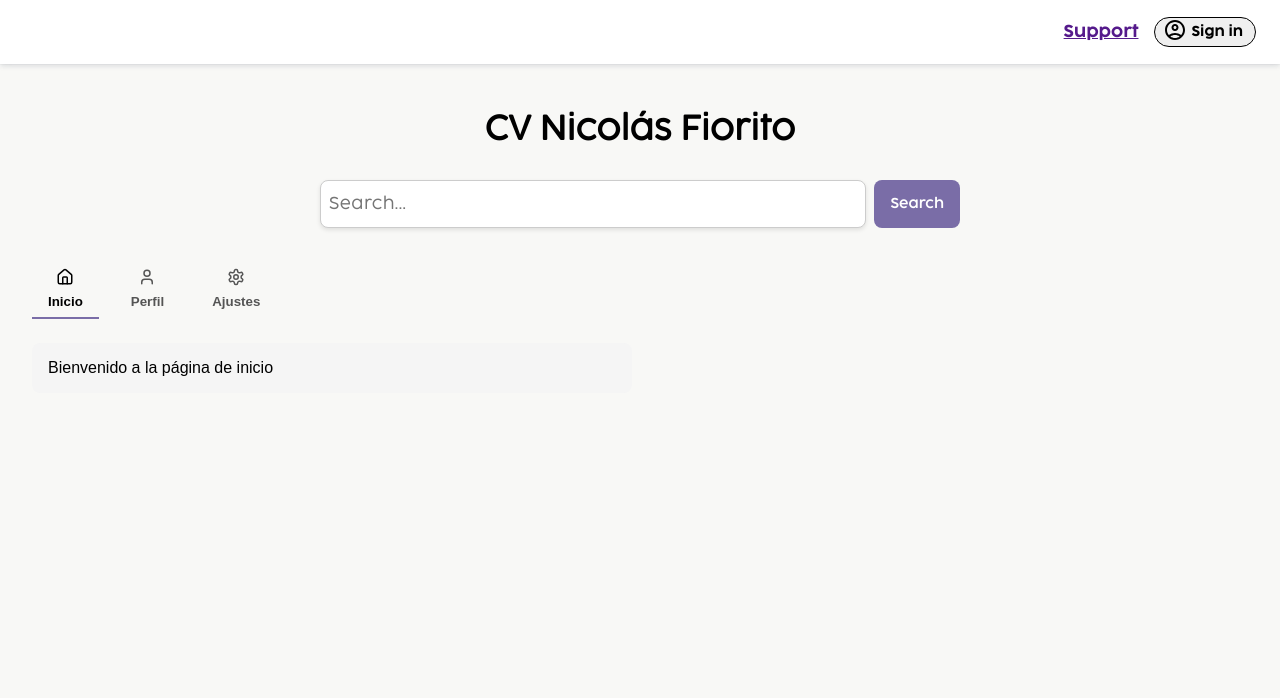
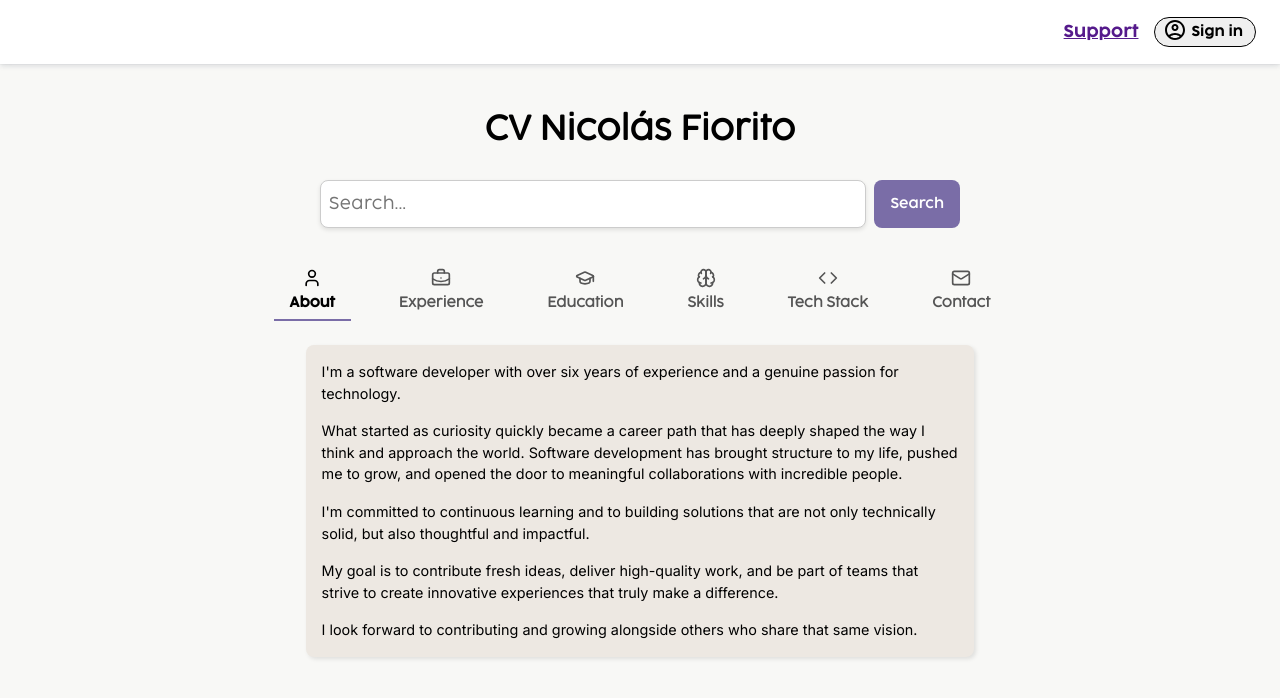
Before and after one commit to NFMdev/sembo-cv-project, a React (Vite) app: page / in a window 1280 px wide. Shown: the top 698 px of the page. Built offline with nearby package versions, Linux system fonts and the light colour scheme.

Commit message:
Created item tab topics
+ Created about and experience components
+ Refactor item and item-tab components

```diff
--- a/src/components/items-tab/item-tab.css
+++ b/src/components/items-tab/item-tab.css
@@ -1,12 +1,14 @@
+@import url('https://fonts.googleapis.com/css2?family=Inter:ital,opsz,wght@0,14..32,100..900;1,14..32,100..900&family=Montserrat:ital,wght@0,100..900;1,100..900&display=swap');
+
 .tab-container {
-  max-width: 600px;
   margin: 2rem;
-  font-family: sans-serif;
+  place-self: center;
 }
 
 .tab-buttons {
   display: flex;
-  gap: 1rem;
+  gap: 2rem;
+  place-self: center;
   padding-bottom: 0.5rem;
 }
 
@@ -22,16 +24,25 @@
   font-weight: bold;
   color: #555;
   border-bottom: 2px solid transparent;
+  font-family: 'Cocogoose Pro Light';
 }
 
 .tab-button.active {
   color: #000;
   border-color: #7a6da7;
+  font-family: 'Cocogoose Pro Semilight';
 }
 
 .tab-content {
   margin-top: 1rem;
-  padding: 1rem;
-  background: #f5f5f5;
-  border-radius: 8px;
+  margin-left: auto;
+  margin-right: auto;
+  max-width: 55%;
+  font-family: 'Inter', sans-serif;
+  font-size: 0.9rem;
+  line-height: 1.5;
 }
+
+.tab-content p + * {
+  margin-top: 1rem;
+}
--- a/src/components/items-tab/item-tab.tsx
+++ b/src/components/items-tab/item-tab.tsx
@@ -1,15 +1,21 @@
 import { useState } from 'react';
 import './item-tab.css';
 import { Item } from './item';
+import { About } from './topics/about/about';
+import { Experience } from './topics/experience/experience';
 
 const tabs = [
-    { name: "Inicio", icon: "home" },
-    { name: "Perfil", icon: "user" },
-    { name: "Ajustes", icon: "settings" },
+    { name: "About", icon: "user" },
+    { name: "Experience", icon: "experience" },
+    { name: "Education", icon: "education" },
+    { name: "Skills", icon: "skills" },
+    { name: "Tech Stack", icon: "stack" },
+    { name: "Contact", icon: "mail" },
+
 ];
 
 export function ItemTab() {
-    const [activeTab, setActiveTab] = useState<string>("Inicio");
+    const [activeTab, setActiveTab] = useState<string>("About");
 
     return (
         <div className="tab-container">
@@ -24,9 +30,12 @@ export function ItemTab() {
                 ))}
             </div>
             <div className="tab-content">
-                {activeTab === "Inicio" && <p>Bienvenido a la página de inicio</p>}
-                {activeTab === "Perfil" && <p>Este es tu perfil</p>}
-                {activeTab === "Ajustes" && <p>Aquí puedes cambiar configuraciones</p>}
+                {activeTab === "About" && About()}
+                {activeTab === "Experience" && Experience()}
+                {activeTab === "Education" && <p>Education</p>}
+                {activeTab === "Skills" && <p>Skills</p>}
+                {activeTab === "Tech Stack" && <p>Tech Stack</p>}
+                {activeTab === "Contact" && <p>Contact</p>}
             </div>
         </div>
     );
--- a/src/components/items-tab/item.tsx
+++ b/src/components/items-tab/item.tsx
@@ -1,9 +1,19 @@
-import { Home, User, Settings } from "lucide-react";
+import {
+    User,
+    BriefcaseBusiness,
+    GraduationCap,
+    Brain,
+    Code,
+    Mail
+} from "lucide-react";
 
 export const iconMap: Record<string, React.ElementType> = {
-  home: Home,
-  user: User,
-  settings: Settings,
+    user: User,
+    experience: BriefcaseBusiness,
+    education: GraduationCap,
+    skills: Brain,
+    stack: Code,
+    mail: Mail,
 };
 
 type ItemProps = {
@@ -21,7 +31,7 @@ export function Item({name, icon, isActive, onClick}: ItemProps) {
             className={`tab-button ${isActive ? "active" : ""}`}
             onClick={onClick}
         >
-            {Icon && <Icon size={18}/>}
+            {Icon && <Icon size={20}/>}
             {name}
         </button>
     );
--- /dev/null
+++ b/src/components/items-tab/topics/about/about.css
@@ -0,0 +1,6 @@
+.about-container {
+    background: #ede8e2;
+    box-shadow: 2px 2px 4px rgba(0, 0, 0, 0.1);
+    border-radius: 8px;
+    padding: 1rem;
+}
--- /dev/null
+++ b/src/components/items-tab/topics/about/about.tsx
@@ -0,0 +1,23 @@
+import './about.css';
+
+export function About() {
+    return (
+        <div className="about-container">
+            <p>
+                I'm a software developer with over six years of experience and a genuine passion for technology.
+            </p>
+            <p>
+                What started as curiosity quickly became a career path that has deeply shaped the way I think and approach the world. Software development has brought structure to my life, pushed me to grow, and opened the door to meaningful collaborations with incredible people.
+            </p>
+            <p>
+                I'm committed to continuous learning and to building solutions that are not only technically solid, but also thoughtful and impactful.
+            </p>
+            <p>
+                My goal is to contribute fresh ideas, deliver high-quality work, and be part of teams that strive to create innovative experiences that truly make a difference.
+            </p>
+            <p>
+                I look forward to contributing and growing alongside others who share that same vision.
+            </p>
+        </div>
+    );
+}
--- /dev/null
+++ b/src/components/items-tab/topics/experience/experience-card.tsx
@@ -0,0 +1,25 @@
+import './experience.css';
+
+type CardProps = {
+    company: string;
+    title: string;
+    description: string;
+    technologies: string[];
+}
+
+export function ExperienceCard({ company, title, description, technologies }: CardProps) {
+    return (
+        <div className="card-container">
+            <div className="experience-header">
+                <h3 className="experience-title">{company}</h3>
+                <span className="experience-company">{title}</span>
+            </div>
+            <p className="experience-description">{description}</p>
+            <div className="experience-tech">
+                {technologies.map((tech, index) => (
+                    <span key={index} className="tech-badge">{tech}</span>
+                ))}
+            </div>
+        </div>
+    );
+}
--- /dev/null
+++ b/src/components/items-tab/topics/experience/experience.css
@@ -0,0 +1,66 @@
+.experience-container {
+    display: flex;
+    flex-direction: row;
+    gap: 2rem;
+}
+
+.card-container {
+    background: #ede8e2;
+    box-shadow: 2px 2px 4px rgba(0, 0, 0, 0.1);
+    border-radius: 8px;
+    padding: 1rem;
+    transition: transform 0.2s ease, box-shadow 0.2s ease;
+  }
+
+  .experience-card:hover {
+    transform: translateY(-4px);
+    box-shadow: 0 12px 32px rgba(0, 0, 0, 0.08);
+  }
+
+  .experience-header {
+    display: flex;
+    flex-direction: column;
+    gap: 0.25rem;
+    margin-bottom: 0.75rem;
+  }
+
+  .experience-title {
+    font-size: 1.25rem;
+    font-weight: 600;
+    color: #111827;
+    margin: 0;
+  }
+
+  .experience-company {
+    font-size: 1rem;
+    font-weight: 400;
+    color: #6b7280;
+  }
+
+  .experience-description {
+    font-size: 1rem;
+    color: #374151;
+    line-height: 1.6;
+  }
+
+  .experience-tech {
+    margin-top: 1rem;
+    display: flex;
+    flex-wrap: wrap;
+    gap: 0.5rem;
+  }
+
+  .tech-badge {
+    background-color: #f3f4f6;
+    color: #111827;
+    font-size: 0.75rem;
+    font-weight: 500;
+    padding: 0.35rem 0.75rem;
+    border-radius: 9999px;
+    border: 1px solid #e5e7eb;
+    transition: background-color 0.2s ease;
+  }
+
+  .tech-badge:hover {
+    background-color: #e5e7eb;
+  }
--- /dev/null
+++ b/src/components/items-tab/topics/experience/experience.tsx
@@ -0,0 +1,23 @@
+import { ExperienceCard } from './experience-card';
+import './experience.css'
+
+export function Experience() {
+    // Pendiente: Agregar vídeos de los proyectos realizados en cada empresa
+    // Habilitar funcionalidad al hacer click en cada card
+    return (
+        <div className="experience-container">
+            {ExperienceCard({
+                company: "Conjurer Services S.A.",
+                title: "Frontend & Backend Developer 2021 - 2022",
+                description: "Worked on full-stack development using modern frameworks and containerization tools.",
+                technologies: ["Angular", "Springboot", "TypeScript", "PostgreSQL", "Docker"]
+            })}
+            {ExperienceCard({
+                company: "Grupo Piñero",
+                title: "Full Stack Developer 2022 - Present",
+                description: "Currently working on enterprise applications and system integration across business units.",
+                technologies: ["Angular", "Java", "Oracle DB", "MuleSoft", "OpenShift", "Jasper Reports", "Oracle Report Builder"]
+            })}
+        </div>
+    );
+}
```
